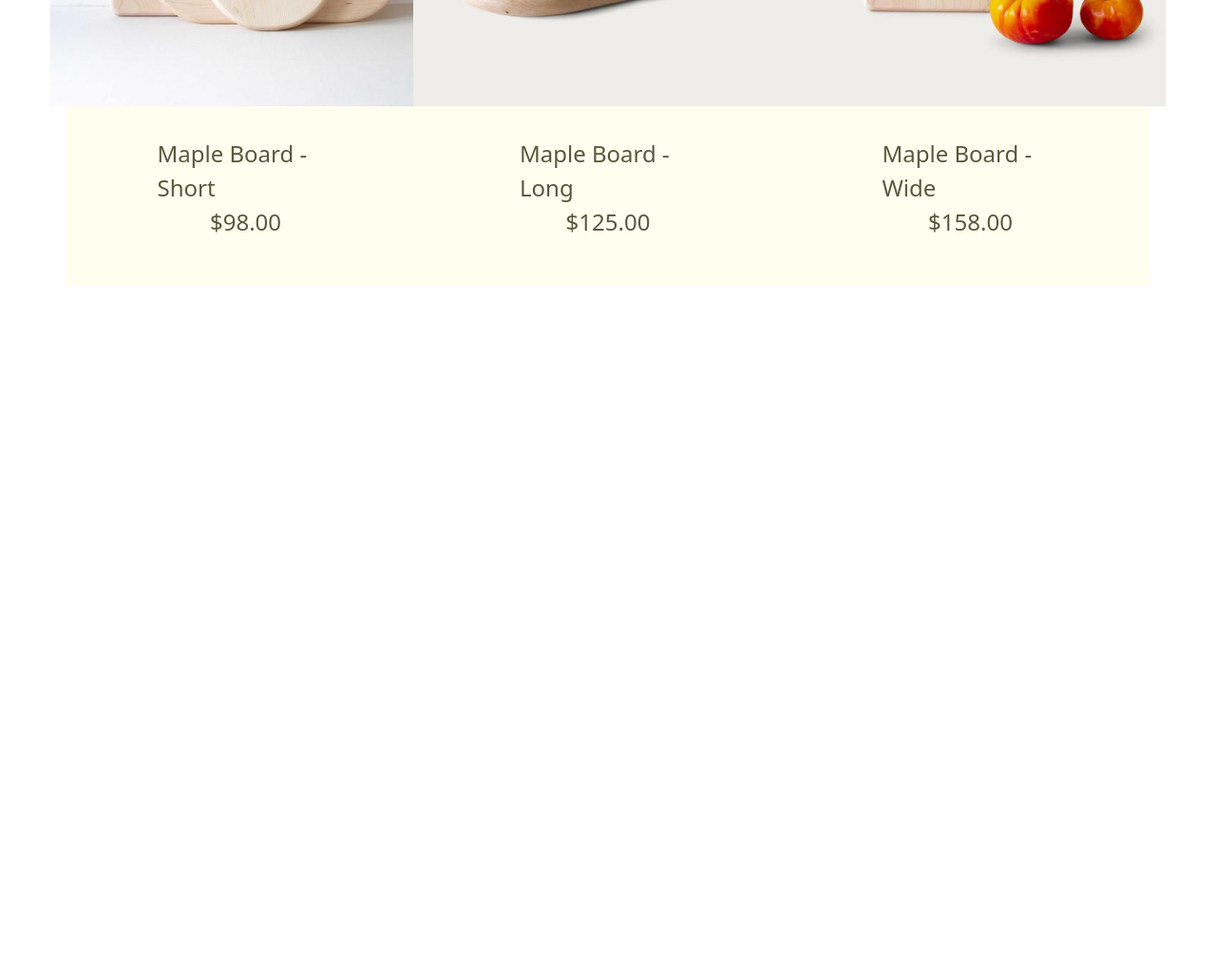
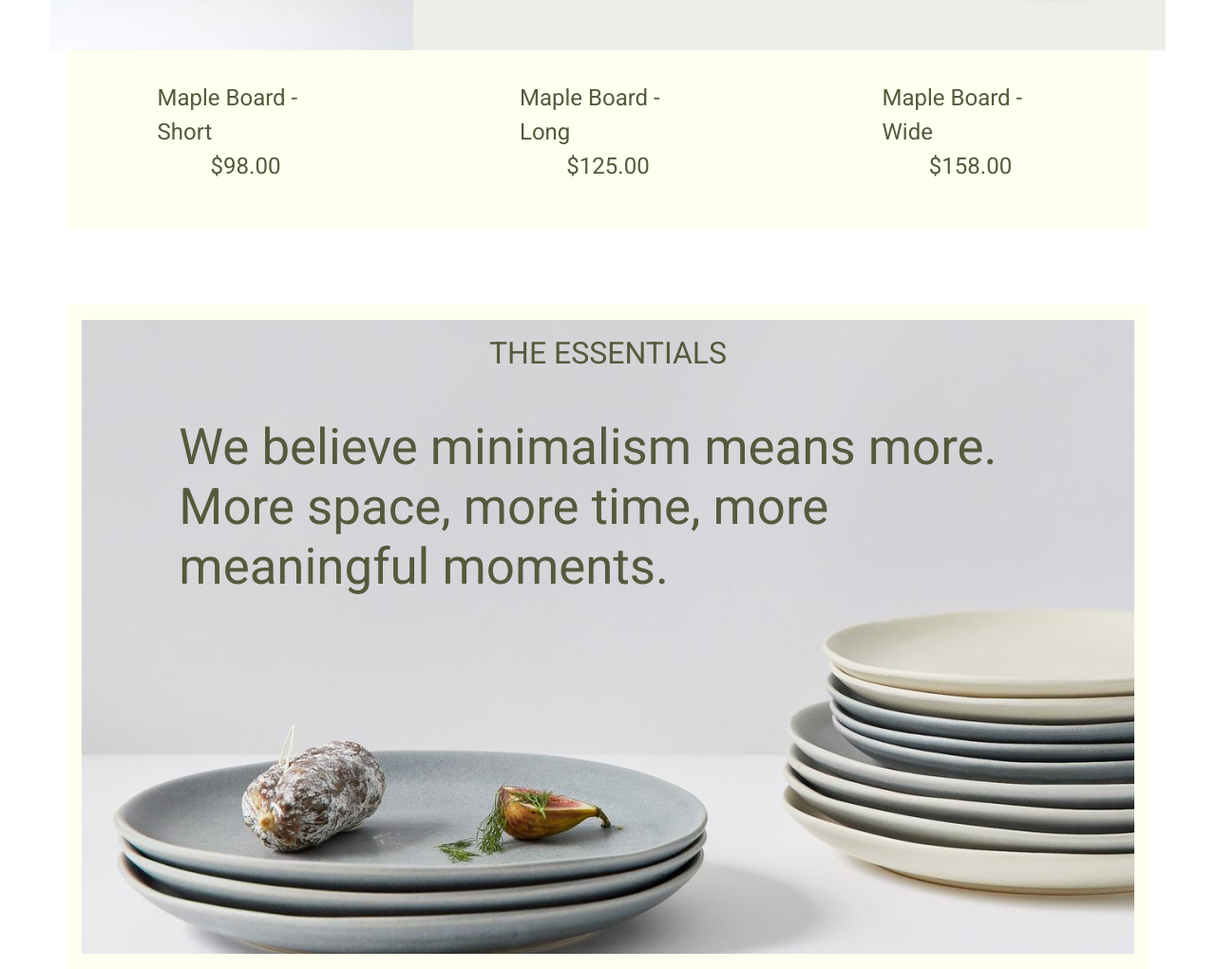
Before and after one commit to MarkhaiOleg/Kinn, a plain HTML site: page index.html in a window 1280 px wide. Shown: the part 1931-2952 px from the top of the page at 95% size. Before the commit the page ends 2231 px from the top, so only its background shows below. Drawn offline with nearby package versions, Linux system fonts and the light colour scheme; a web font is replaced by a local one.

Commit message:
make section4

```diff
--- a/index.html
+++ b/index.html
@@ -4,6 +4,9 @@
     <meta charset="UTF-8">
     <meta http-equiv="X-UA-Compatible" content="IE=edge">
     <meta name="viewport" content="width=device-width, initial-scale=1.0">
+    <link rel="preconnect" href="https://fonts.googleapis.com">
+    <link rel="preconnect" href="https://fonts.gstatic.com" crossorigin>
+    <link href="https://fonts.googleapis.com/css2?family=Anton&family=Comfortaa:wght@300;400;500;600;700&family=Dongle:wght@400;700&family=Montserrat:ital,wght@0,400;0,700;1,300&family=Open+Sans&family=Playfair+Display:wght@400;700;800&family=Poppins:ital,wght@0,400;0,700;1,400;1,700&family=Roboto:wght@400;700&family=Rubik:ital,wght@0,400;0,700;1,400;1,700&display=swap" rel="stylesheet">
     <link href="https://cdn.jsdelivr.net/npm/bootstrap@5.1.3/dist/css/bootstrap.min.css" rel="stylesheet" integrity="sha384-1BmE4kWBq78iYhFldvKuhfTAU6auU8tT94WrHftjDbrCEXSU1oBoqyl2QvZ6jIW3" crossorigin="anonymous">
     <link rel="stylesheet" href="style.css">
     <title>KINN</title>
@@ -101,6 +104,13 @@
     </div>
   </div>
  </section>
+
+ <section class="section-4 d-flex flex-column align-items-center container">
+ <div class="d-flex flex-column align-items-center col-10">
+   <h3>THE ESSENTIALS</h3>
+   <h2>We believe minimalism means more. More space, more time, more meaningful moments.</h2>
+ </div>
+ </section>
     <script src="https://cdn.jsdelivr.net/npm/bootstrap@5.1.3/dist/js/bootstrap.bundle.min.js" integrity="sha384-ka7Sk0Gln4gmtz2MlQnikT1wXgYsOg+OMhuP+IlRH9sENBO0LRn5q+8nbTov4+1p" crossorigin="anonymous"></script>
     <script src="https://cdn.jsdelivr.net/npm/@popperjs/core@2.10.2/dist/umd/popper.min.js" integrity="sha384-7+zCNj/IqJ95wo16oMtfsKbZ9ccEh31eOz1HGyDuCQ6wgnyJNSYdrPa03rtR1zdB" crossorigin="anonymous"></script>
     <script src="https://cdn.jsdelivr.net/npm/bootstrap@5.1.3/dist/js/bootstrap.min.js" integrity="sha384-QJHtvGhmr9XOIpI6YVutG+2QOK9T+ZnN4kzFN1RtK3zEFEIsxhlmWl5/YESvpZ13" crossorigin="anonymous"></script>
--- a/style.css
+++ b/style.css
@@ -1,4 +1,5 @@
 body{
+    font-family: 'Roboto', sans-serif;
     font-size: 14px;
 }
 
@@ -126,3 +127,21 @@ header a:hover{
 .section-3 p:last-child{
     padding-top: 0;
 }
+
+/*SECTION4*/
+
+.section-4{
+    height: 700px;
+    margin-top: 5rem;
+    background: url(img/bc-section-4.png) no-repeat;
+    border:1rem solid #FFFFEF;
+    color: #56593D;
+}
+
+.section-4 h3{
+    margin: 1rem 0 3rem 0;
+    font-size: 2rem;
+}
+.section-4 h2{
+ font-size: 3.3rem;
+}
```
Also changed, not shown: img/bc-section-4.png (added).
